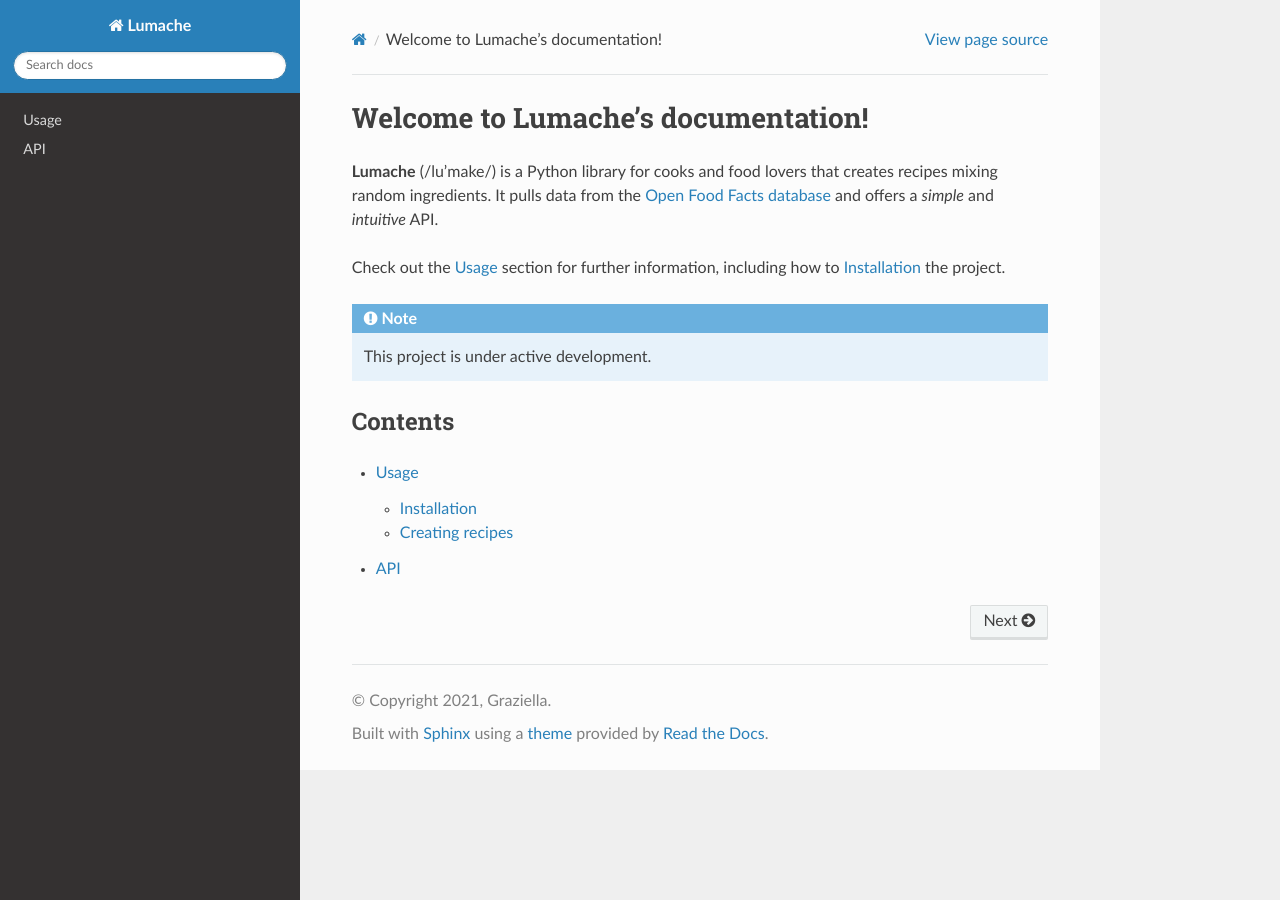
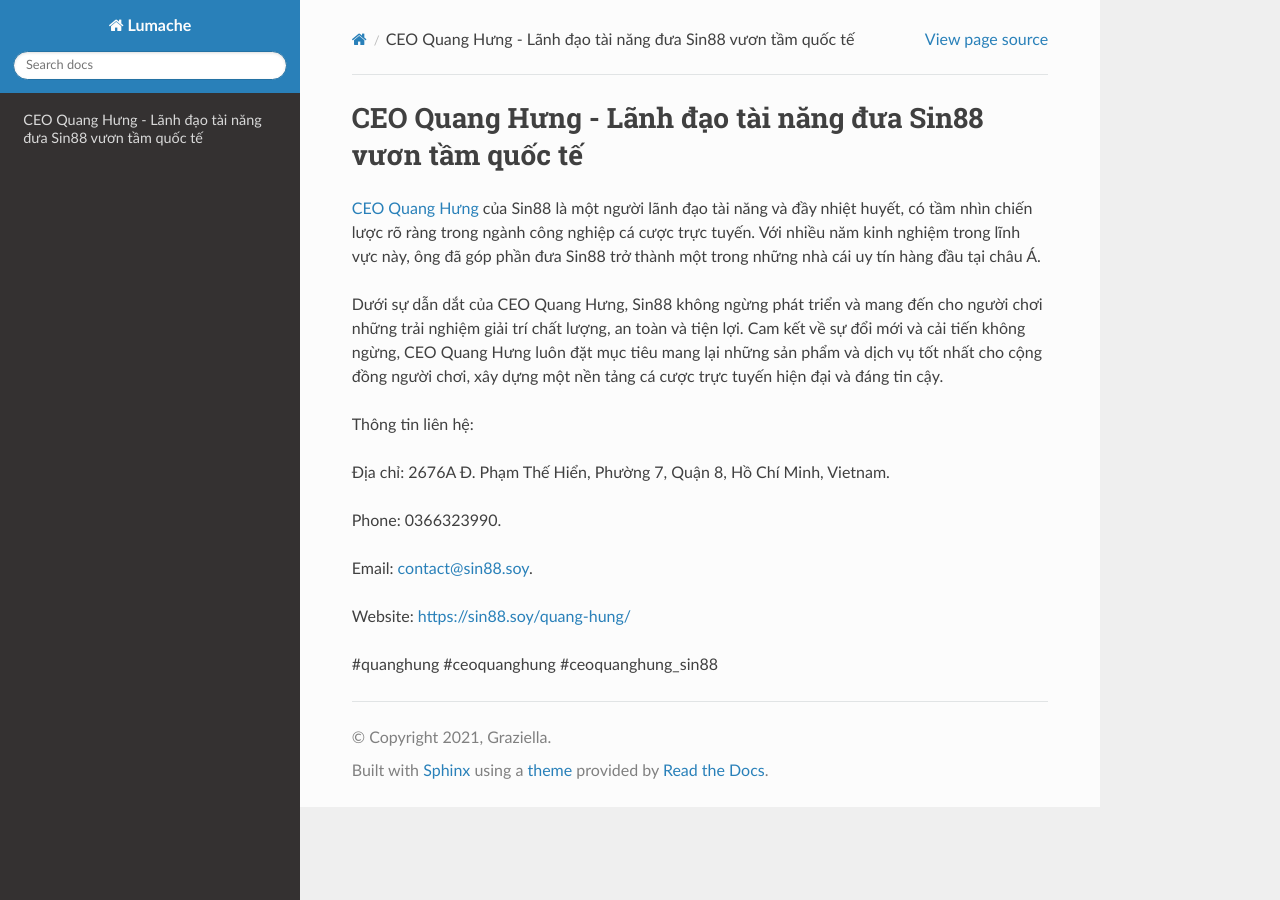
Before and after one commit to dtri8785/1ceoquanghung, a Sphinx documentation site: the page built from docs/source/index.rst, in a window 1280 px wide. Built offline with Sphinx 7.4.7 and the Read the Docs theme 3.1.0, drawn with Linux system fonts in a browser that asks for light colours.

Commit message:
Update index.rst

```diff
--- a/docs/source/index.rst
+++ b/docs/source/index.rst
@@ -1,22 +1,18 @@
-Welcome to Lumache's documentation!
+CEO Quang Hưng - Lãnh đạo tài năng đưa Sin88 vươn tầm quốc tế
 ===================================
 
-**Lumache** (/lu'make/) is a Python library for cooks and food lovers
-that creates recipes mixing random ingredients.
-It pulls data from the `Open Food Facts database <https://world.openfoodfacts.org/>`_
-and offers a *simple* and *intuitive* API.
+`CEO Quang Hưng <https://sin88.soy/quang-hung/>`_ của Sin88 là một người lãnh đạo tài năng và đầy nhiệt huyết, có tầm nhìn chiến lược rõ ràng trong ngành công nghiệp cá cược trực tuyến. Với nhiều năm kinh nghiệm trong lĩnh vực này, ông đã góp phần đưa Sin88 trở thành một trong những nhà cái uy tín hàng đầu tại châu Á.
 
-Check out the :doc:`usage` section for further information, including
-how to :ref:`installation` the project.
+Dưới sự dẫn dắt của CEO Quang Hưng, Sin88 không ngừng phát triển và mang đến cho người chơi những trải nghiệm giải trí chất lượng, an toàn và tiện lợi. Cam kết về sự đổi mới và cải tiến không ngừng, CEO Quang Hưng luôn đặt mục tiêu mang lại những sản phẩm và dịch vụ tốt nhất cho cộng đồng người chơi, xây dựng một nền tảng cá cược trực tuyến hiện đại và đáng tin cậy.
 
-.. note::
+Thông tin liên hệ:
 
-   This project is under active development.
+Địa chỉ: 2676A Đ. Phạm Thế Hiển, Phường 7, Quận 8, Hồ Chí Minh, Vietnam.
 
-Contents
---------
+Phone: 0366323990.
 
-.. toctree::
+Email: contact@sin88.soy.
 
-   usage
-   api
+Website: https://sin88.soy/quang-hung/
+
+#quanghung #ceoquanghung #ceoquanghung_sin88
```
